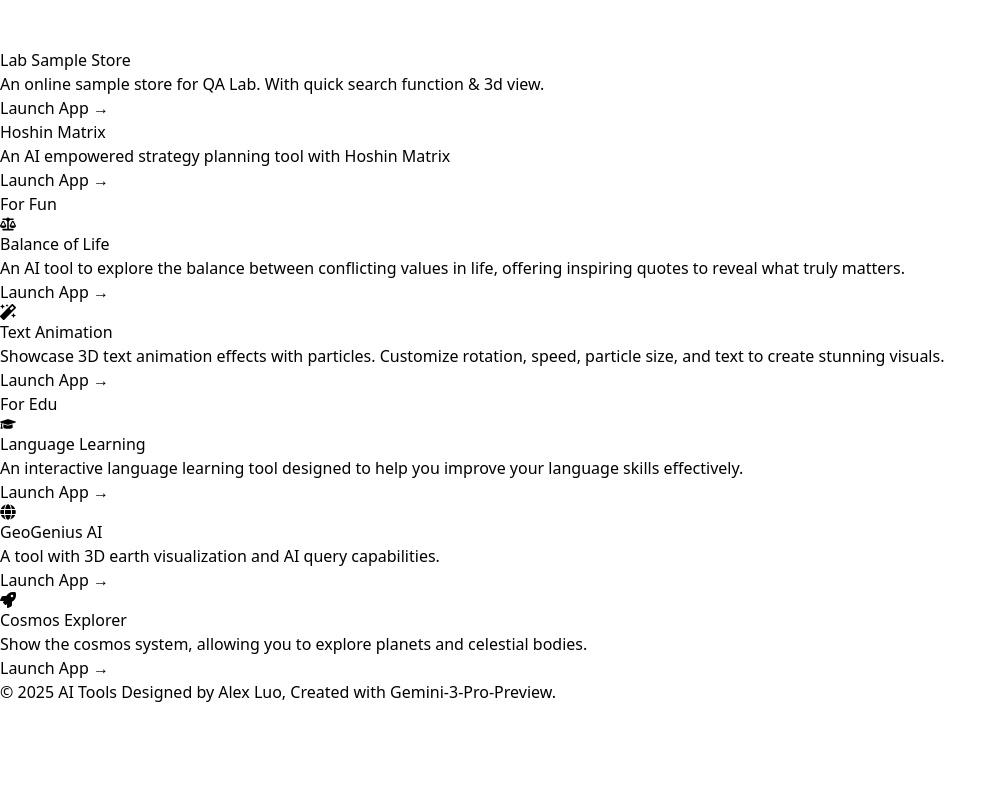
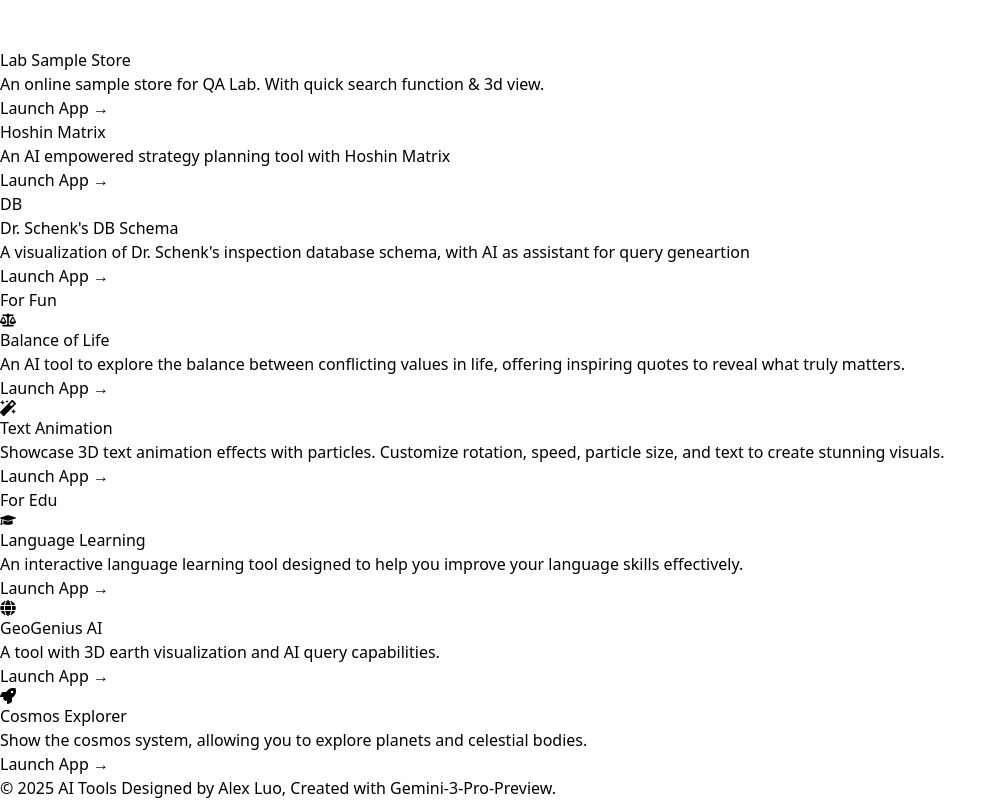
Before and after one commit to belcouact/ai-tools, a React (Vite) app: page / in a window 1280 px wide. Shown: the part 2279-3079 px from the top of the page, without its empty margins (0-1007 px from the left). Before the commit the page ends 2983 px from the top, so only its background shows below. Built offline with nearby package versions, Linux system fonts and the light colour scheme.

Commit message:
feat: add Dr. Schenk's DB Schema app to the hub
Add a new application entry for "Dr. Schenk's DB Schema" which provides visualization of a database schema with AI-assisted query generation. The addition includes routing configuration, UI component in the app list, and updated build assets.

```diff
--- a/src/App.tsx
+++ b/src/App.tsx
@@ -111,6 +111,17 @@
               <div className="bg-emerald-500/70 rounded-sm" />
               <div className="bg-emerald-500/70 rounded-sm" />
               <div className="bg-emerald-500 rounded-sm" />
+            </div>
+          )
+        },
+        {
+          id: "schenk-db-schema",
+          name: "Dr. Schenk's DB Schema",
+          description: "A visualization of Dr. Schenk's inspection database schema, with AI as assistant for query geneartion",
+          link: "/apps/schenk-db-schema/",
+          icon: (
+            <div className="w-8 h-8 rounded-lg bg-gradient-to-br from-emerald-500 to-teal-600 flex items-center justify-center text-white text-[10px] font-semibold tracking-wide">
+              DB
             </div>
           )
         },
```
Also changed, not shown: 6 other files (tests, documents, lock files or other folders).
